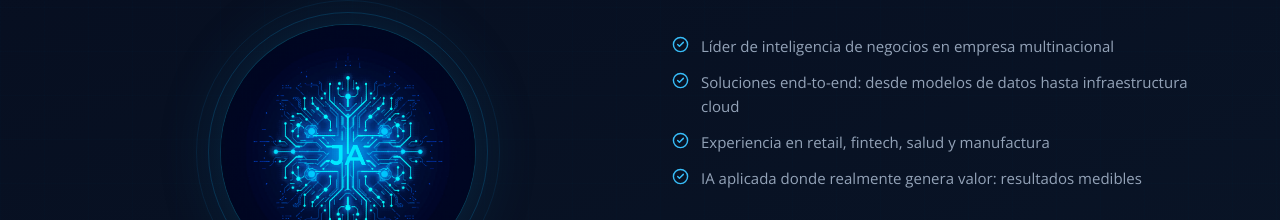
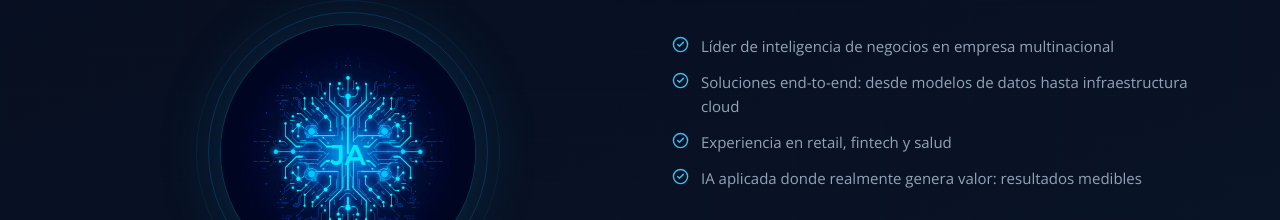
Before and after one commit to joviralexander-code/jovir-cloud, a Next.js app: page / in a window 1280 px wide. Shown: the part 2208-2428 px from the top of the page. Built offline with nearby package versions, Linux system fonts and the light colour scheme.

Commit message:
Remove manufactura from experience highlights
Co-Authored-By: Claude Sonnet 4.6 <noreply@anthropic.com>

```diff
--- a/src/components/About.tsx
+++ b/src/components/About.tsx
@@ -5,7 +5,7 @@ import { CheckCircle2 } from "lucide-react";
 const highlights = [
   "Líder de inteligencia de negocios en empresa multinacional",
   "Soluciones end-to-end: desde modelos de datos hasta infraestructura cloud",
-  "Experiencia en retail, fintech, salud y manufactura",
+  "Experiencia en retail, fintech y salud",
   "IA aplicada donde realmente genera valor: resultados medibles",
 ];
 
```
